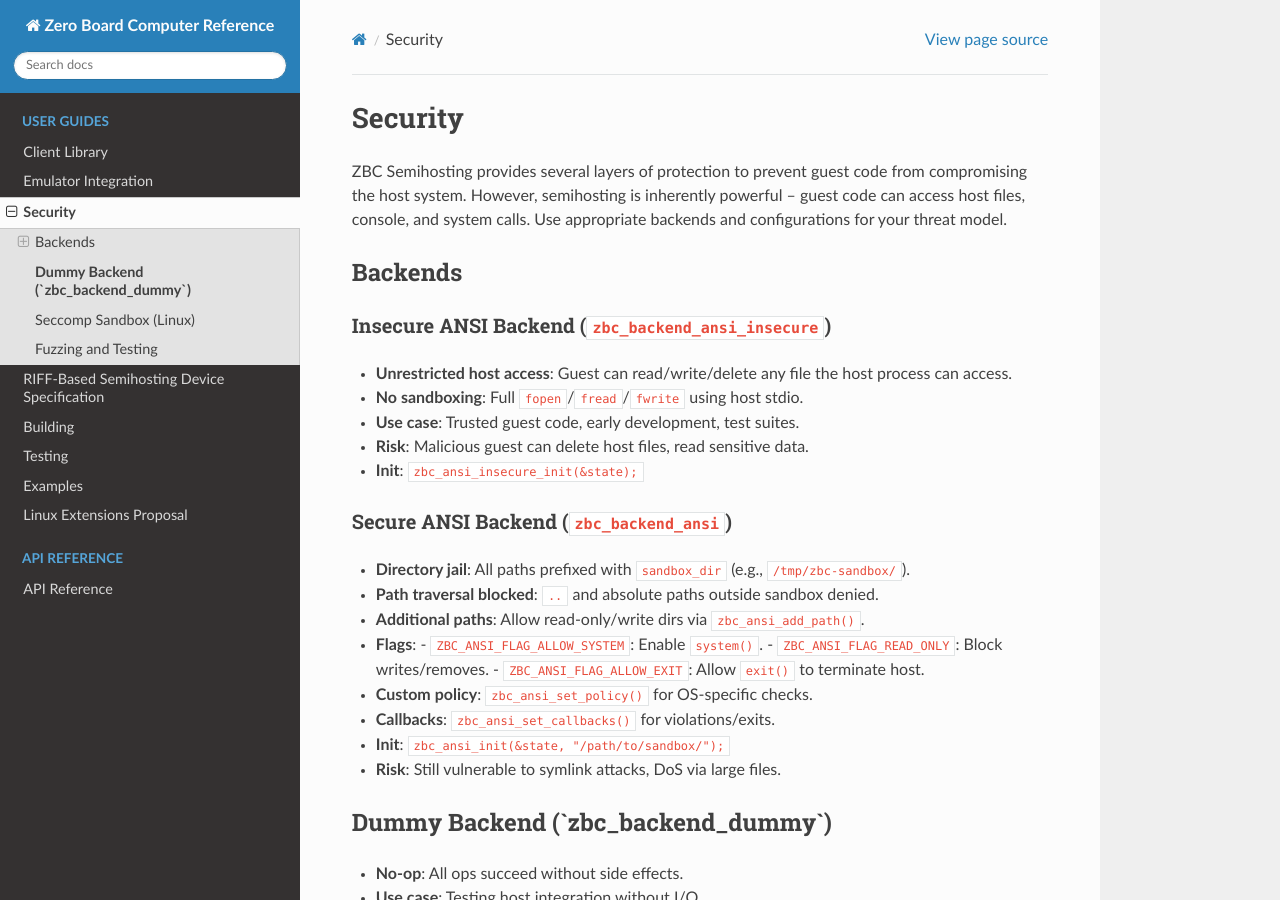
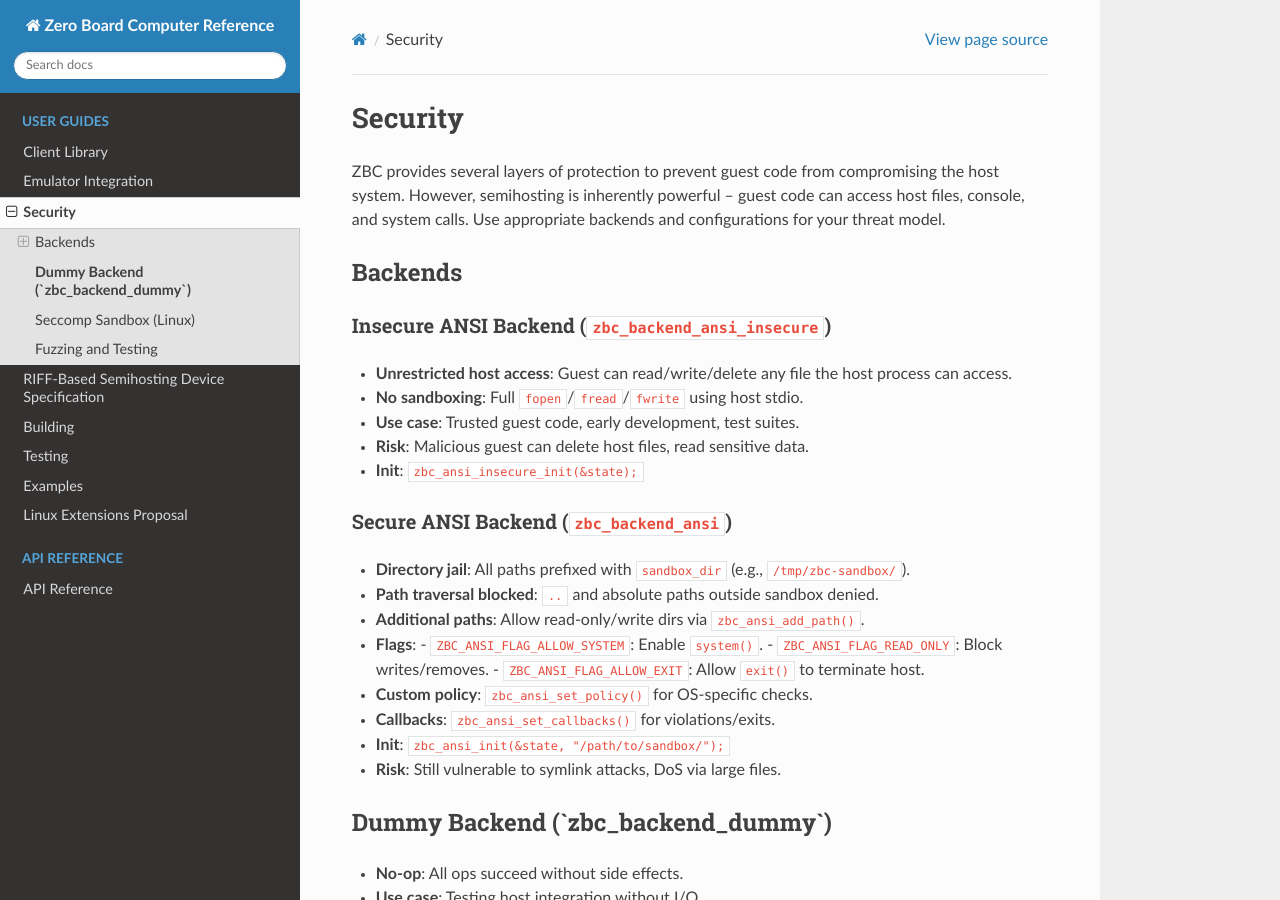
Before and after one commit to johnwbyrd/semihost, a Sphinx documentation site: the page built from docs/source/security.rst, in a window 1280 px wide and 900 px high. Built offline with Sphinx 7.4.7 and the Read the Docs theme 3.1.0, drawn with Linux system fonts in a browser that asks for light colours.

Commit message:
docs: drop "Semihosting" qualifier from body text where context is clear
Three body-text mentions used "ZBC Semihosting" or "the ZBC semihosting
<thing>" as if Semihosting were part of the umbrella product name.
With the project now framed as "Zero Board Computer" (the project)
that uses a "semihosting device" (the artifact), these are cleaner as:

  api/index.rst    "ZBC Semihosting library"     -> "ZBC reference libraries"
  security.rst     "ZBC Semihosting provides"    -> "ZBC provides"
  client-library.rst  "ZBC semihosting client library" -> "ZBC client library"

Left untouched: linux-extensions-proposal.rst mentions that specifically
name the *protocol* ("the ZBC semihosting protocol", "out of scope for
ZBC semihosting") -- those are precise to what they're describing.

```diff
--- a/docs/source/api/index.rst
+++ b/docs/source/api/index.rst
@@ -2,7 +2,7 @@
 =============
 
 This section provides detailed API documentation for all public functions
-and types in the ZBC Semihosting library.
+and types in the ZBC reference libraries.
 
 Overview
 --------
--- a/docs/source/client-library.rst
+++ b/docs/source/client-library.rst
@@ -1,7 +1,7 @@
 Client Library
 ==============
 
-The ZBC semihosting client library gives you file I/O, console access, and
+The ZBC client library gives you file I/O, console access, and
 time services from within your guest, without needing to write device drivers
 for your particular real or virtual hardware.  It's the quickest way to bring
 up code for your new architecture or emulator.
--- a/docs/source/security.rst
+++ b/docs/source/security.rst
@@ -1,8 +1,8 @@
 Security
 =========
 
-ZBC Semihosting provides several layers of protection to prevent guest code
-from compromising the host system. However, semihosting is inherently powerful --
+ZBC provides several layers of protection to prevent guest code from
+compromising the host system. However, semihosting is inherently powerful --
 guest code can access host files, console, and system calls. Use appropriate
 backends and configurations for your threat model.
 
```
